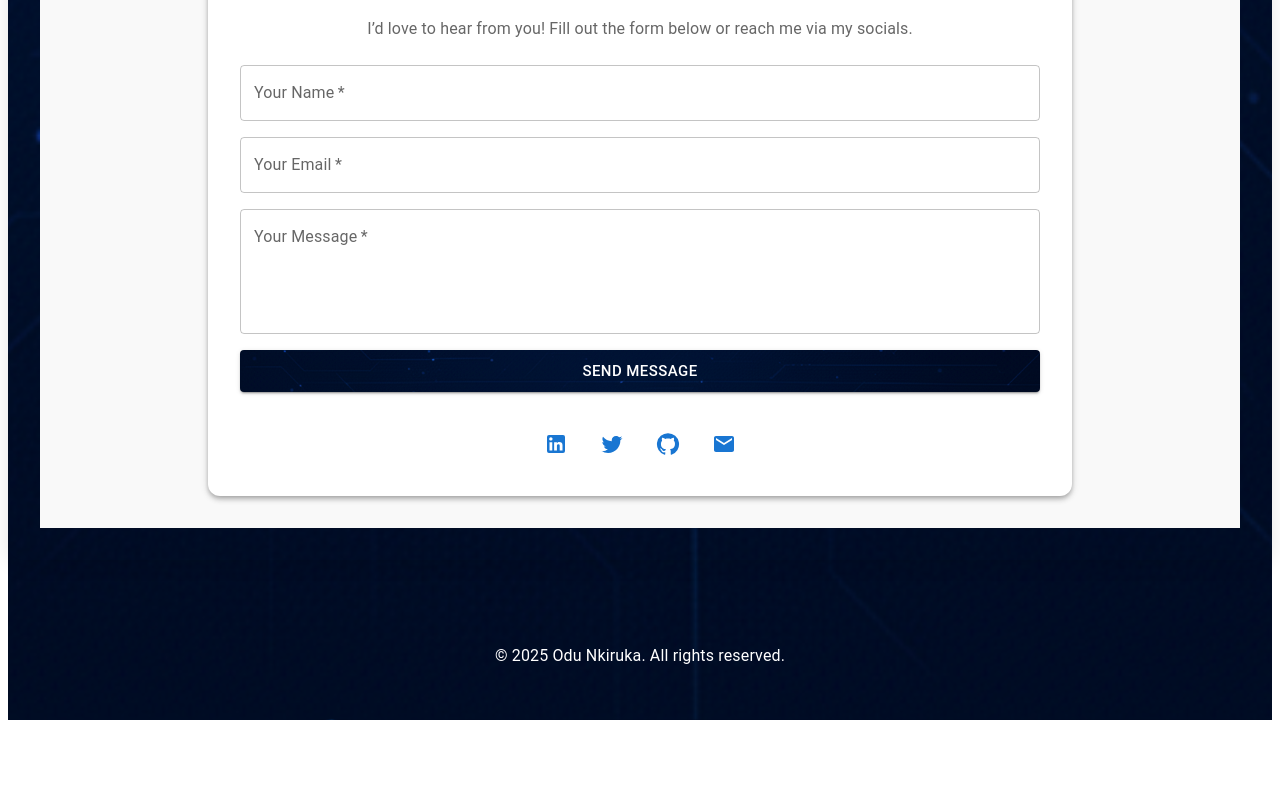
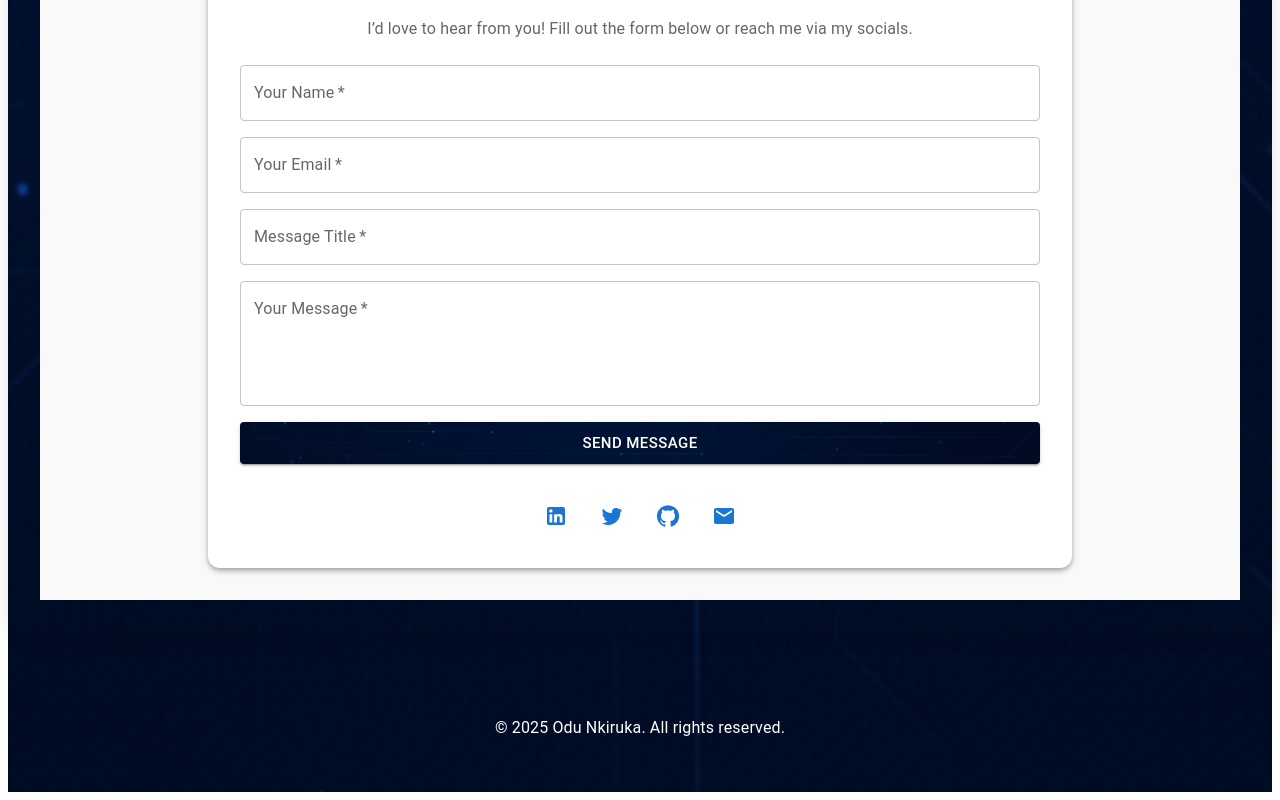
Before and after one commit to Odu-Enkay/Odu-Enkay.github.io, a React (Vite) app: page / in a window 1280 px wide. Shown: the part 1549-2349 px from the top of the page. Before the commit the page ends 2277 px from the top, so only its background shows below. Built offline with nearby package versions, Linux system fonts and the light colour scheme; no server answers.

Commit message:
fixing the contact issue

```diff
--- a/package.json
+++ b/package.json
@@ -3,11 +3,13 @@
   "private": true,
   "version": "0.0.0",
   "type": "module",
+  "homepage": "https://Odu-Enkay.github.io/",
   "scripts": {
     "dev": "vite",
     "build": "vite build",
     "lint": "eslint . --ext js,jsx --report-unused-disable-directives --max-warnings 0",
-    "preview": "vite preview"
+    "preview": "vite preview",
+    "deploy": "vite build && gh-pages -d dist"
   },
   "dependencies": {
     "@emailjs/browser": "^4.4.1",
@@ -30,6 +32,7 @@
     "eslint-plugin-react": "^7.32.2",
     "eslint-plugin-react-hooks": "^4.6.0",
     "eslint-plugin-react-refresh": "^0.4.3",
+    "gh-pages": "^6.3.0",
     "postcss": "^8.5.6",
     "tailwindcss": "^4.1.12",
     "vite": "^7.1.2"
--- a/src/components/Contact.jsx
+++ b/src/components/Contact.jsx
@@ -68,18 +68,24 @@ export default function Contact() {
           <Stack spacing={2}>
             <TextField
               label="Your Name"
-              name="user_name"
+              name="name"
               variant="outlined"
               fullWidth
               required
             />
             <TextField
               label="Your Email"
-              name="user_email"
+              name="email"
               type="email"
               variant="outlined"
               fullWidth
               required
+            />
+            <TextField
+            name="title"
+            label="Message Title"
+            required
+            fullWidth
             />
             <TextField
               label="Your Message"
--- a/vite.config.js
+++ b/vite.config.js
@@ -1,11 +1,10 @@
 import { defineConfig } from 'vite'
 import react from '@vitejs/plugin-react'
-import tailwindcss from '@tailwindcss/vite'
+
 
 // https://vitejs.dev/config/
 export default defineConfig({
-  plugins: [
-    react(),
-    tailwindcss()
-  ],
+  plugins: [react()],
+  base:'/',
+
 })
```
Also changed, not shown: 1 other file (tests, documents, lock files or other folders).
